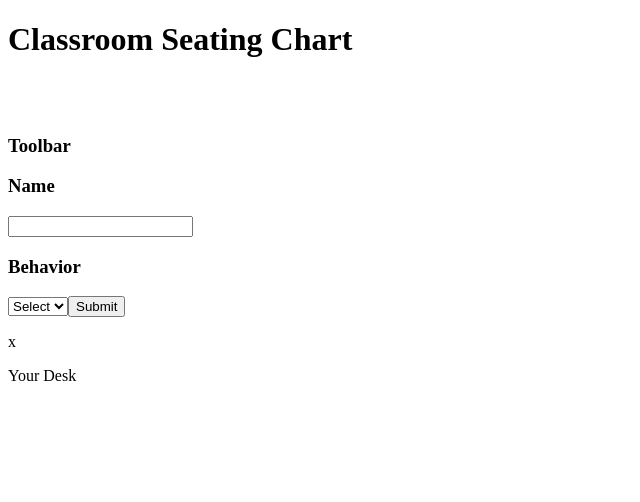
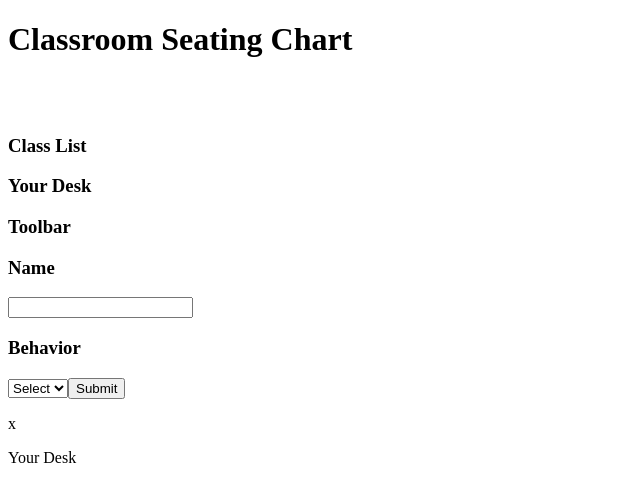
Before and after one commit to nathanielfoss11/classroom-seating-chart, a React (Create React App) app in the folder client/: page / in a window 1280 px wide. Shown: the top 502 px of the page, without its empty margins (0-640 px from the left). Built offline with nearby package versions, Linux system fonts and the light colour scheme; the HTML template or start-up script is replaced by a standard one.

Commit message:
Fix to class list not correctly rendering

```diff
--- a/client/src/components/AllDesks.jsx
+++ b/client/src/components/AllDesks.jsx
@@ -3,6 +3,7 @@ import React from 'react';
 
 const AllDesks = (props) => {
   if(props.desks.length > 0) {
+    console.log(props.desks)
     return props.desks.map(desk =>
         <Desk handleDelete={props.handleDelete} desk={desk} />,
       )
--- a/client/src/components/ClassList.jsx
+++ b/client/src/components/ClassList.jsx
@@ -1,31 +1,15 @@
 import React from 'react';
-import { Container, Row, Col, Button } from 'react-bootstrap';
-import AllDesks from './AllDesks.jsx';
-import ReactDOM from 'react-dom';
+import Name from './Name.jsx'
 
-class ClassList extends React.Component {
-  constructor(props) {
-    super(props);
-    this.state = {
-      classArray: props.classArray
-    }
-    this.listBuilder = this.listBuilder.bind(this);
-    this.listBuilder();
-  }
-
-  listBuilder() {
-    let list = this.state.classArray;
-    console.log(list)
-    for(let i = 0; i < list.length - 1; i++) {
-      let name = `<p> ${list[i]['name']} </p>`;
-    }
-  }
-
-  render() {
-    return (
-      <div className='list'>
-      </div>
-    )
+const ClassList = (props) => {
+  if(props.classArray.length > 0) {
+    console.log(props.classArray)
+    return props.classArray.map(name =>
+        <Name student={name} />,
+      )
+  } else {
+    console.log('null')
+    return null;
   }
 }
 
--- a/client/src/components/ClassroomLayout.jsx
+++ b/client/src/components/ClassroomLayout.jsx
@@ -1,6 +1,7 @@
 import React from 'react';
 import { Container, Row, Col, Button } from 'react-bootstrap';
 import AllDesks from './AllDesks.jsx';
+import ClassList from './ClassList.jsx';
 import ReactDOM from 'react-dom';
 
 class ClassroomLayout extends React.Component {
@@ -23,12 +24,13 @@ class ClassroomLayout extends React.Component {
 
   handleDelete(name) {
     console.log(name)
-    let desks = this.state.desks
-    for(let i = 0; i < desks.length; i++) {
-      console.log(desks[i]['name'])
-      if(desks[i]['name'] === name) {
-        desks.splice(i, 1);
-        this.setState({desks: desks});
+    let newDesks = this.state.desks
+    for(let i = 0; i < newDesks.length; i++) {
+      console.log(newDesks[i]['name'])
+      if(newDesks[i]['name'] === name) {
+        newDesks.splice(i, 1);
+        console.log(newDesks)
+        this.setState({desks: newDesks});
         break;
       }
     }
@@ -50,7 +52,17 @@ class ClassroomLayout extends React.Component {
   render() {
     return (
         <Container>
-          <Row fluid>
+          <Row>
+            <Col xl={3}>
+              <Row>
+                <h3>Class List</h3>
+              </Row>
+              <Row>
+                <ClassList classArray={this.state.desks} />
+              </Row>
+            </Col>
+            <Col fluid>
+              <Row>
                 <Col>
                   <h3>Toolbar</h3>
                 </Col>
@@ -74,7 +86,8 @@ class ClassroomLayout extends React.Component {
               <Row id='classroom-layout'>
                 <AllDesks handleDelete={this.handleDelete = this.handleDelete.bind(this)}desks={this.state.desks}/>
               </Row>
-
+            </Col>
+          </Row>
         </Container>
     );
   }
--- /dev/null
+++ b/client/src/components/Name.jsx
@@ -0,0 +1,23 @@
+import React from 'react';
+
+class Name extends React.Component {
+  constructor(props) {
+    super(props);
+    this.state = {
+      name: props.student.name,
+      rating: props.student.rating
+    }
+
+  }
+
+  render() {
+    return(
+      <div>
+        <h3>{this.state.name}</h3>
+      </div>
+    )
+  }
+
+}
+
+export default Name;
--- a/package.json
+++ b/package.json
@@ -20,6 +20,7 @@
   "homepage": "https://github.com/nathanielfoss11/classroom-seating-chart#readme",
   "dependencies": {
     "express": "^4.17.1",
+    "jquery": "^3.5.1",
     "mongodb": "^3.6.4",
     "react": "^17.0.1",
     "react-bootstrap": "^1.4.3",
```
Also changed, not shown: 3 other files (tests, documents, lock files or other folders). Lines whose indentation alone changed are shown as unchanged.
